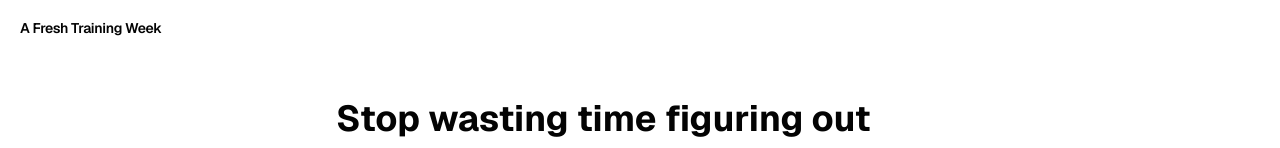
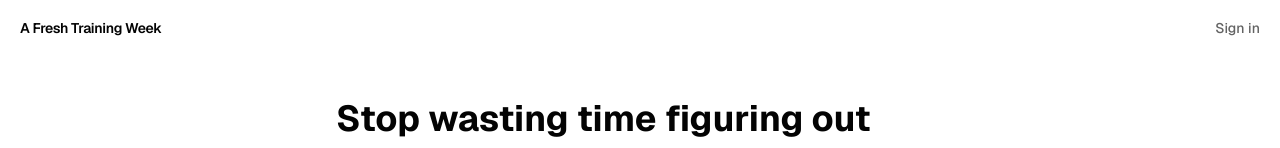
Before and after one commit to raymondwouters/calisthenics-app, a Next.js app: page / in a window 1280 px wide. Shown: the top 148 px of the page. Built offline with nearby package versions, Linux system fonts and the light colour scheme; no server answers.

Commit message:
Add Sign in button to onboarding navbar
Co-Authored-By: Claude Sonnet 4.6 <noreply@anthropic.com>

```diff
--- a/app/components/Nav.tsx
+++ b/app/components/Nav.tsx
@@ -51,11 +51,17 @@ export default function Nav() {
 
   if (pathname === '/login') return null
 
-  // Logo-only during onboarding
+  // Logo + sign in during onboarding
   if (pathname === '/') {
     return (
-      <header className="h-14 bg-background flex items-center px-5">
+      <header className="h-14 bg-background flex items-center justify-between px-5">
         <span className="text-sm font-semibold text-foreground tracking-tight">A Fresh Training Week</span>
+        <button
+          onClick={() => router.push('/login')}
+          className="text-sm font-medium text-muted-foreground hover:text-foreground transition-colors"
+        >
+          Sign in
+        </button>
       </header>
     )
   }
```
